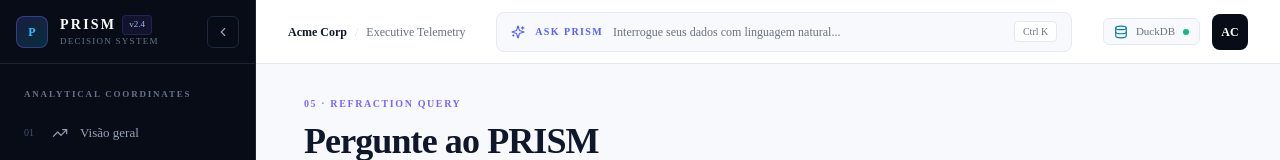
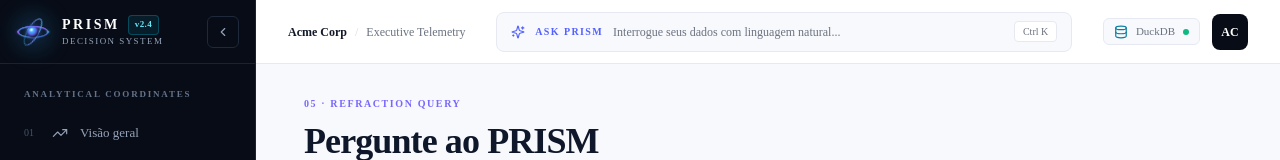
Before and after one commit to lucassantana2301-bot/PRISM-Business-Intelligence-Platform, a Next.js app in the folder apps/web/: page /ask in a window 1280 px wide. Shown: the top 160 px of the page. Built offline with nearby package versions, Linux system fonts and the light colour scheme.

Commit message:
feat(ui): add 3D React-style rotating gyroscopic sphere orb logo to sidebar header

```diff
--- a/apps/web/components/layout/Sidebar.tsx
+++ b/apps/web/components/layout/Sidebar.tsx
@@ -14,6 +14,8 @@
   TrendingUp,
 } from 'lucide-react';
 import clsx from 'clsx';
+
+import { Prism3DSphere } from '@/components/ui/Prism3DSphere';
 
 export interface SidebarProps {
   collapsed: boolean;
@@ -48,17 +50,19 @@
           className="flex min-w-0 items-center gap-3 text-white group notranslate"
           translate="no"
         >
-          <div className="flex h-8 w-8 shrink-0 items-center justify-center rounded-lg bg-gradient-to-br from-indigo-500/20 to-cyan-500/20 border border-indigo-500/40 text-xs font-bold text-prism-cyan font-mono transition-transform duration-150 group-hover:scale-105">
-            P
-          </div>
+          <Prism3DSphere size={34} className="transition-transform duration-200 group-hover:scale-110" />
           {!collapsed && (
-            <div>
-              <div className="flex items-center gap-1.5">
-                <span className="font-semibold tracking-[0.16em] text-sm text-white notranslate" translate="no">PRISM</span>
-                <span className="text-[9px] font-mono px-1.5 py-0.5 rounded bg-indigo-500/10 border border-indigo-500/20 text-indigo-300 font-medium">v2.4</span>
+            <div className="min-w-0">
+              <div className="flex items-center gap-2">
+                <span className="font-extrabold tracking-[0.18em] text-sm text-white notranslate" translate="no">
+                  PRISM
+                </span>
+                <span className="text-[9px] font-mono px-1.5 py-0.5 rounded bg-cyan-500/10 border border-cyan-500/30 text-cyan-300 font-bold tracking-wider">
+                  v2.4
+                </span>
               </div>
-              <p className="font-mono text-[9px] uppercase tracking-[0.14em] text-slate-500">
-                Decision System
+              <p className="font-mono text-[9px] uppercase tracking-[0.16em] text-slate-400 font-medium">
+                DECISION SYSTEM
               </p>
             </div>
           )}
--- /dev/null
+++ b/apps/web/components/ui/Prism3DSphere.tsx
@@ -0,0 +1,127 @@
+'use client';
+
+import React from 'react';
+
+interface Prism3DSphereProps {
+  size?: number;
+  className?: string;
+}
+
+export const Prism3DSphere: React.FC<Prism3DSphereProps> = ({ size = 32, className = '' }) => {
+  return (
+    <div
+      className={`relative flex items-center justify-center shrink-0 select-none ${className}`}
+      style={{ width: size, height: size, perspective: '600px' }}
+      aria-hidden="true"
+    >
+      {/* Outer ambient glow bloom */}
+      <div
+        className="absolute inset-0 rounded-full blur-md opacity-60 animate-pulse pointer-events-none"
+        style={{
+          background: 'radial-gradient(circle, rgba(99, 102, 241, 0.6) 0%, rgba(6, 182, 212, 0.4) 60%, transparent 100%)',
+        }}
+      />
+
+      {/* 3D React-style Gyroscopic Atom / Sphere Container */}
+      <svg
+        viewBox="0 0 100 100"
+        className="w-full h-full relative z-10 overflow-visible"
+        fill="none"
+        xmlns="http://www.w3.org/2000/svg"
+      >
+        <defs>
+          {/* Radial Gradient for 3D Core Sphere */}
+          <radialGradient id="prismCore3D" cx="38%" cy="32%" r="65%">
+            <stop offset="0%" stopColor="#ffffff" stopOpacity="0.95" />
+            <stop offset="25%" stopColor="#38bdf8" />
+            <stop offset="60%" stopColor="#6366f1" />
+            <stop offset="100%" stopColor="#0f172a" />
+          </radialGradient>
+
+          {/* Neon Ring Gradients */}
+          <linearGradient id="orbitCyanIndigo" x1="0%" y1="0%" x2="100%" y2="100%">
+            <stop offset="0%" stopColor="#38bdf8" stopOpacity="0.9" />
+            <stop offset="50%" stopColor="#818cf8" stopOpacity="0.6" />
+            <stop offset="100%" stopColor="#06b6d4" stopOpacity="0.2" />
+          </linearGradient>
+
+          <linearGradient id="orbitIndigoPurple" x1="100%" y1="0%" x2="0%" y2="100%">
+            <stop offset="0%" stopColor="#a855f7" stopOpacity="0.9" />
+            <stop offset="50%" stopColor="#6366f1" stopOpacity="0.6" />
+            <stop offset="100%" stopColor="#38bdf8" stopOpacity="0.2" />
+          </linearGradient>
+
+          <filter id="neonGlow" x="-20%" y="-20%" width="140%" height="140%">
+            <feGaussianBlur stdDeviation="1.5" result="blur" />
+            <feComposite in="SourceGraphic" in2="blur" operator="over" />
+          </filter>
+        </defs>
+
+        {/* Orbit Ring 1 (Horizontal / 0 deg) */}
+        <g className="origin-center animate-[spin_8s_linear_infinite]">
+          <ellipse
+            cx="50"
+            cy="50"
+            rx="44"
+            ry="16"
+            stroke="url(#orbitCyanIndigo)"
+            strokeWidth="2.5"
+            filter="url(#neonGlow)"
+          />
+          {/* Orbiting Electron 1 */}
+          <circle cx="94" cy="50" r="3" fill="#38bdf8" className="filter drop-shadow-[0_0_4px_#38bdf8]" />
+        </g>
+
+        {/* Orbit Ring 2 (60 deg tilt) */}
+        <g className="origin-center animate-[spin_10s_linear_infinite_reverse]" style={{ transform: 'rotate(60deg)' }}>
+          <ellipse
+            cx="50"
+            cy="50"
+            rx="44"
+            ry="16"
+            stroke="url(#orbitIndigoPurple)"
+            strokeWidth="2.5"
+            filter="url(#neonGlow)"
+          />
+          {/* Orbiting Electron 2 */}
+          <circle cx="6" cy="50" r="3" fill="#a855f7" className="filter drop-shadow-[0_0_4px_#a855f7]" />
+        </g>
+
+        {/* Orbit Ring 3 (120 deg tilt) */}
+        <g className="origin-center animate-[spin_12s_linear_infinite]" style={{ transform: 'rotate(120deg)' }}>
+          <ellipse
+            cx="50"
+            cy="50"
+            rx="44"
+            ry="16"
+            stroke="url(#orbitCyanIndigo)"
+            strokeWidth="2.5"
+            filter="url(#neonGlow)"
+          />
+          {/* Orbiting Electron 3 */}
+          <circle cx="50" cy="66" r="3" fill="#60a5fa" className="filter drop-shadow-[0_0_4px_#60a5fa]" />
+        </g>
+
+        {/* Central 3D Glowing Core Sphere */}
+        <circle
+          cx="50"
+          cy="50"
+          r="16"
+          fill="url(#prismCore3D)"
+          className="filter drop-shadow-[0_0_8px_rgba(99,102,241,0.8)] transition-transform duration-300 group-hover:scale-110"
+        />
+
+        {/* Specular Highlight Glare on Sphere */}
+        <ellipse
+          cx="45"
+          cy="43"
+          rx="5"
+          ry="3"
+          fill="#ffffff"
+          fillOpacity="0.8"
+          transform="rotate(-25 45 43)"
+        />
+      </svg>
+    </div>
+  );
+};
```
